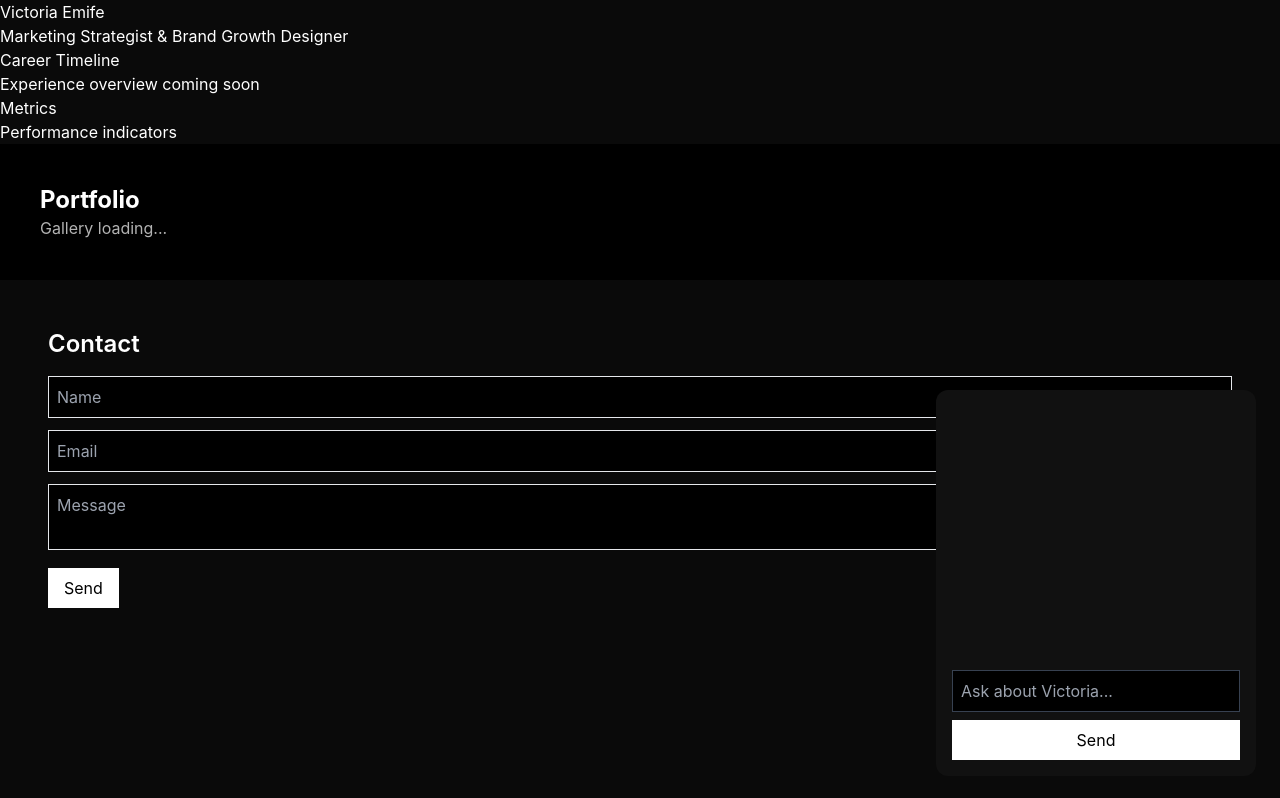
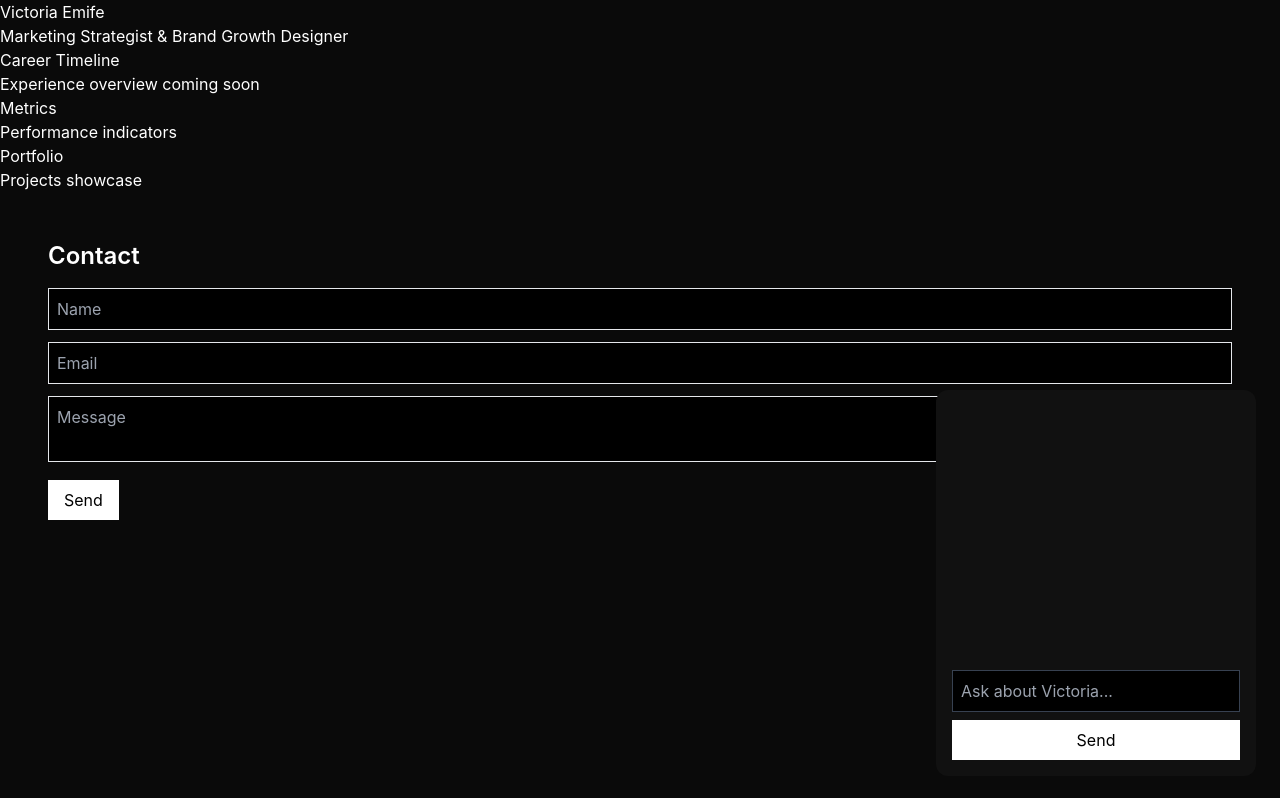
Before and after one commit to Emife1/victoria-emife-portfolio, a Next.js app: page / in a window 1280 px wide. Built offline with nearby package versions, Linux system fonts and the light colour scheme.

Commit message:
fix: restore PortfolioCarousel component

```diff
--- a/components/sections/PortfolioCarousel.tsx
+++ b/components/sections/PortfolioCarousel.tsx
@@ -1,8 +1,8 @@
 export default function PortfolioCarousel() {
   return (
-    <section className="p-10 bg-black text-white">
-      <h2 className="text-2xl font-bold">Portfolio</h2>
-      <p className="opacity-70">Gallery loading...</p>
+    <section>
+      <h2>Portfolio</h2>
+      <p>Projects showcase</p>
     </section>
   );
 }
```
